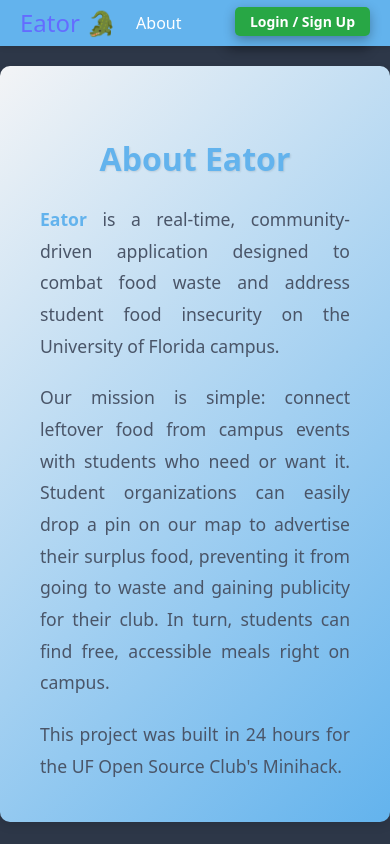
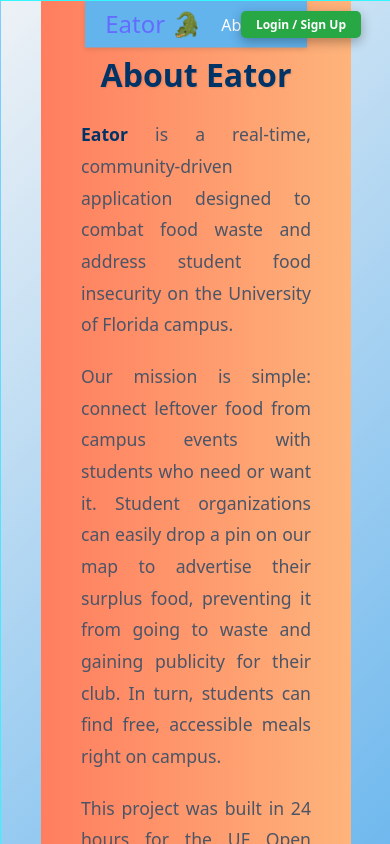
Before and after one commit to Drodr10/Eator, a React app in the folder frontend/: page /about in a window 390 px wide. Built offline with nearby package versions, Linux system fonts and the light colour scheme; the HTML template or start-up script is replaced by a standard one.

Commit message:
REFINE About page layout with gradient background and enhance App styles; update EditPinForm to restrict expiration time to 6 hours.

```diff
--- a/frontend/src/About.jsx
+++ b/frontend/src/About.jsx
@@ -1,14 +1,16 @@
 const About = () => {
-  const pageStyle = {
+  const gradientBackground = {
+    background: 'linear-gradient(to right, #ff7e5f, #feb47b)',
     padding: '40px',
-    lineHeight: '1.6',
+    borderRadius: '10px',
   };
 
   return (
-    <div className="page-container" style={pageStyle}>
-      <h2>About Eator</h2>
+    <div className="page-container" style={{ padding: '40px' }}>
+      <div style={gradientBackground}>
+        <h2 style={{ color: '#003366' }}>About Eator</h2>
         <p>
-        <strong>Eator</strong> is a real-time, community-driven application designed to combat food waste and address student food insecurity on the University of Florida campus.
+          <strong style={{ color: '#003366' }}>Eator</strong> is a real-time, community-driven application designed to combat food waste and address student food insecurity on the University of Florida campus.
         </p>
         <p>
           Our mission is simple: connect leftover food from campus events with students who need or want it. Student organizations can easily drop a pin on our map to advertise their surplus food, preventing it from going to waste and gaining publicity for their club. In turn, students can find free, accessible meals right on campus.
@@ -17,6 +19,7 @@
           This project was built in 24 hours for the UF Open Source Club's Minihack.
         </p>
       </div>
+    </div>
   );
 };
 
--- a/frontend/src/App.css
+++ b/frontend/src/App.css
@@ -18,6 +18,18 @@
   color: var(--text-dark); /* Light text */
 }
 
+.App {
+  background: linear-gradient(to bottom right, rgba(255, 255, 255, 0.3), rgba(255, 255, 255, 0.1)),
+              linear-gradient(to bottom, #4facfe, #00f2fe); /* Enhanced glass-like effect */
+  background-blend-mode: overlay;
+  backdrop-filter: blur(10px); /* Adds a frosted glass blur effect */
+  border: 1px solid rgba(255, 255, 255, 0.2); /* Subtle border for glass effect */
+  display: flex;
+  flex-direction: column;
+  align-items: center;
+  justify-content: center;
+}
+
 .map-container {
   position: absolute;
   top: 0;
@@ -25,7 +37,11 @@
   width: 100%;
   height: 100%;
   background-color: #1e1e1e; /* Slightly lighter dark background */
+  margin: 0; /* Ensure no margin */
+  padding: 0; /* Ensure no padding */
+  box-sizing: border-box; /* Include padding and border in width/height */
 }
+
 .add-pin-button {
   position: absolute;
   bottom: 30px;
@@ -270,6 +286,7 @@
   box-shadow: 0 4px 12px rgba(0, 0, 0, 0.3);
   transition: all 0.2s ease;
   z-index: 401; /* Ensure visibility over other elements */
+  margin-right: 20px; /* Adds spacing from the right side */
 }
 
 .auth-button:hover {
@@ -293,6 +310,15 @@
 
 .auth-button.logout:hover {
   background-color: #c82333;
+}
+
+@media (max-width: 768px) {
+  .auth-button {
+    top: 10px;
+    right: 10px;
+    padding: 8px 16px;
+    font-size: 12px;
+  }
 }
 
 .popup-buttons {
@@ -490,3 +516,36 @@
     line-height: 1.8; /* Adjust line height for better readability */
   }
 }
+
+@media (max-width: 768px) {
+  .App {
+    /* Removed padding to avoid interfering with the map layout */
+    padding: 0;
+  }
+
+  .add-pin-button {
+    bottom: 20px;
+    font-size: 14px;
+    padding: 10px 20px;
+  }
+
+  .auth-button {
+    top: 10px;
+    right: 10px;
+    padding: 8px 16px;
+    font-size: 12px;
+  }
+
+  h2 {
+    font-size: 1.5rem;
+  }
+
+  p {
+    font-size: 0.9rem;
+  }
+
+  .Navbar {
+    flex-wrap: wrap; /* Allow items to wrap on smaller screens */
+    justify-content: space-between; /* Distribute items evenly */
+  }
+}
--- a/frontend/src/App.jsx
+++ b/frontend/src/App.jsx
@@ -63,17 +63,6 @@
           <Route path="/about" element={<About />} />
         </Routes>
 
-        {/* Login/Signup Button */}
-        {isLoggedIn ? (
-        <button className="auth-button" style={{ backgroundColor: 'red'}} onClick={handleLogout}>
-          Logout
-        </button>
-        ) : (
-        <button className="auth-button" onClick={() => setShowAuthModal(true)}>
-          Login / Sign Up
-        </button>
-        )}
-
         {/* Modals */}
         {showAuthModal && <AuthModal onClose={() => setShowAuthModal(false)} onLoginSuccess={handleLoginSuccess} />}
         {showAddPinModal && <AddPinForm onClose={() => setShowAddPinModal(false)} onPinAdded={handlePinAdded} />}
--- a/frontend/src/EditPinForm.jsx
+++ b/frontend/src/EditPinForm.jsx
@@ -38,6 +38,16 @@
     e.preventDefault();
     setIsLoading(true);
     setError('');
+
+    const now = new Date();
+    const selectedExpiration = new Date(formData.expiresAt);
+    const sixHoursLater = new Date(now.getTime() + 6 * 60 * 60 * 1000);
+
+    if (selectedExpiration > sixHoursLater) {
+      setError('Expiration time cannot exceed 6 hours from now.');
+      setIsLoading(false);
+      return;
+    }
 
     const token = localStorage.getItem('eator_token');
     try {
```
Lines whose indentation alone changed are shown as unchanged.
